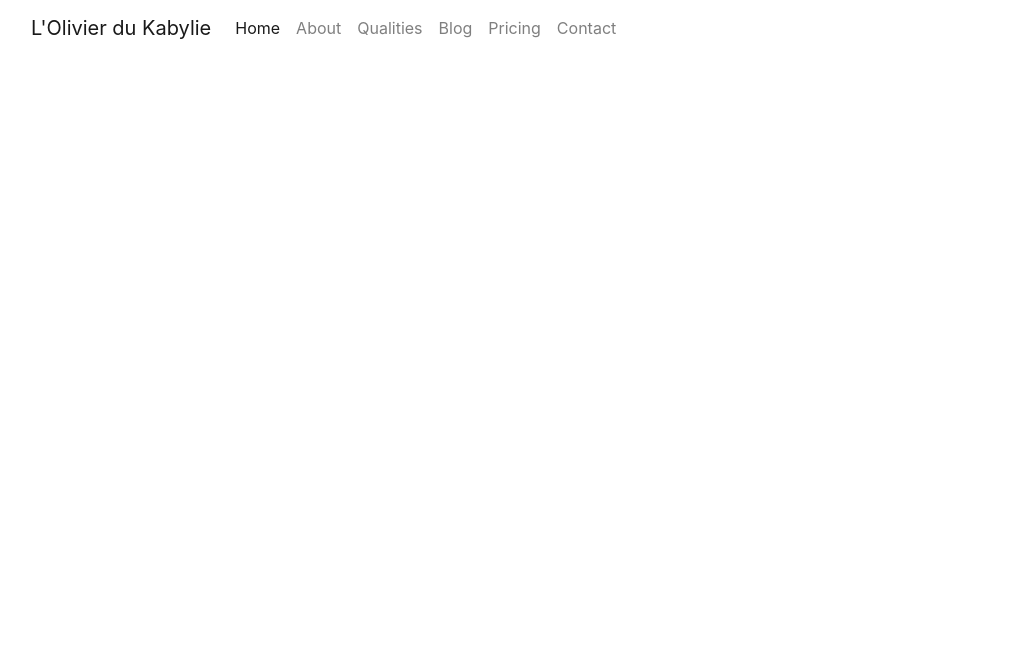
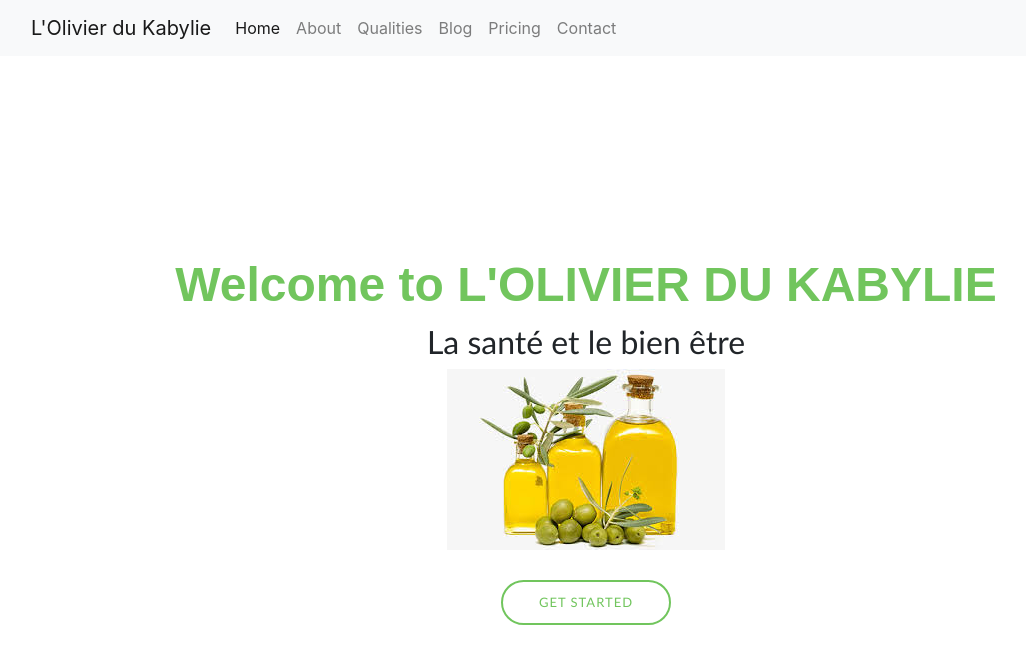
Before and after one commit to JuvasArray/landing-page, a plain HTML site: page index.html in a window 1280 px wide. Shown: the whole page, without its empty margins (54-1080 px from the left). Drawn offline with nearby package versions, Linux system fonts and the light colour scheme; files that its build step writes are made by us from their sources.

Commit message:
Completed the header area

```diff
--- a/css/styles.css
+++ b/css/styles.css
@@ -0,0 +1,55 @@
+/* ============================================================ */
+/*                          Header section                      */
+/* ============================================================ */
+
+#banner {
+    font-family: Candara, "Roboto", sans-serif;
+    text-align: center;
+    margin-top: 20px;
+    width: 100%;
+    height: calc(100vh - 40px);
+    position: relative;
+}
+
+#banner .banner-container {
+    position: absolute;
+    bottom: 0;
+    top: 0;
+    left: 0;
+    right: 0;
+    display: flex;
+    justify-content: center;
+    align-items: center;
+    flex-direction: column;
+    text-align: center;
+}
+
+#banner h1 {
+    margin: 0 0 10px 0;
+    font-size: 48px;
+    font-weight: 700;
+    line-height: 56px;
+    font-family: "Philosopher", sans-serif;
+    color: #71c55d;
+}
+
+#banner img {
+    max-width: 95%;
+    margin-bottom: 30px;
+}
+
+#banner .btn-contact {
+    text-transform: uppercase;
+    font-weight: 400;
+    font-size: 13px;
+    letter-spacing: 1px;
+    display: inline-block;
+    padding: 11px 36px;
+    border-radius: 50px;
+    transition: 0.5s;
+    margin-bottom: 30px;
+    border: 2px solid #71c55d;
+    background: #fff;
+    color: #71c55d;
+    text-decoration: none;
+}
--- a/index.html
+++ b/index.html
@@ -19,7 +19,8 @@
 
 <!-- ================ Start header Area =================== -->
 
-<nav class="navbar navbar-expand-lg navbar-light">
+
+<nav class="navbar navbar-expand-lg navbar-light bg-light">
     <div class="container">
         <a class="navbar-brand" href="index.html">L'Olivier du Kabylie</a>
         <button class="navbar-toggler" type="button" data-toggle="collapse" data-target="#navbarSupportedContent"
@@ -27,7 +28,7 @@
             <span class="navbar-toggler-icon"></span>
         </button>
         <div class="collapse navbar-collapse" id="navbarSupportedContent">
-            <ul class="navbar-nav mr-auto">
+            <ul class="navbar-nav">
                 <li class="nav-item active"><a class="nav-link" href="index.html">Home</a></li>
                 <li class="nav-item"><a class="nav-link" href="#">About</a></li>
                 <li class="nav-item"><a class="nav-link" href="#">Qualities</a></li>
@@ -39,12 +40,13 @@
     </div>
 </nav>
 
-<header>
-    <div class="container">
-        <div class="row">
-            <div class="col-lg-7">
-            </div>
-        </div>
+
+<header id="banner">
+    <div class="banner-container">
+        <h1>Welcome to <span class="text-uppercase"> L'olivier du Kabylie</span></h1>
+        <h2>La santé et le bien être</h2>
+        <img class="img-fluid" src="images/huile.jpeg" alt="Huile du Kabylie">
+        <button class="btn-contact">Get started</button>
     </div>
 </header>
 
```
